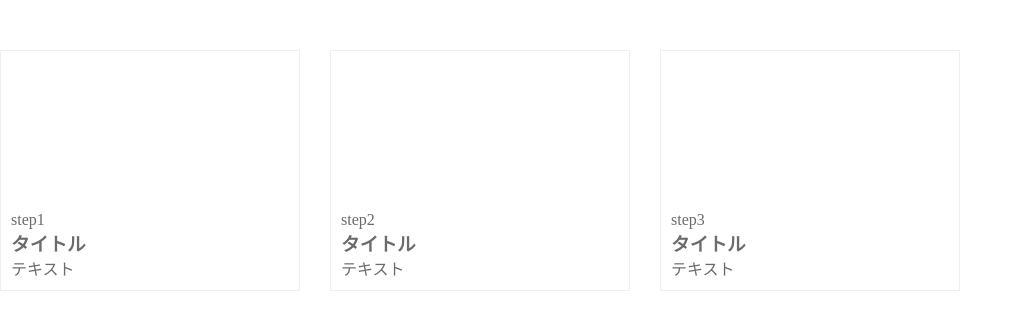
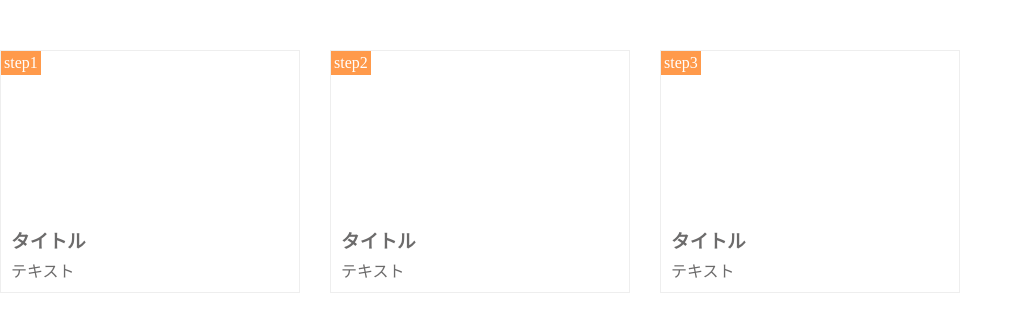
Before and after one commit to yousukeyashima/git-practice-HTML-CSS, a plain HTML site: page index.html in a window 1280 px wide. Shown: the whole page, without its empty margins (0-1023 px from the left). Drawn offline with Linux system fonts and the light colour scheme.

Commit message:
[Fix]1-9

```diff
--- a/style.css
+++ b/style.css
@@ -49,3 +49,16 @@ main {
 	background-position: bottom;
 	background-size: cover;
 }
+
+.step-num {
+	position: absolute;
+	top: 0;
+	left: 0;
+	background-color: #ff9a4b;
+	color: white;
+	padding: 3px;
+}
+
+.title {
+	margin: 15px 0 5px 0;
+}
```
